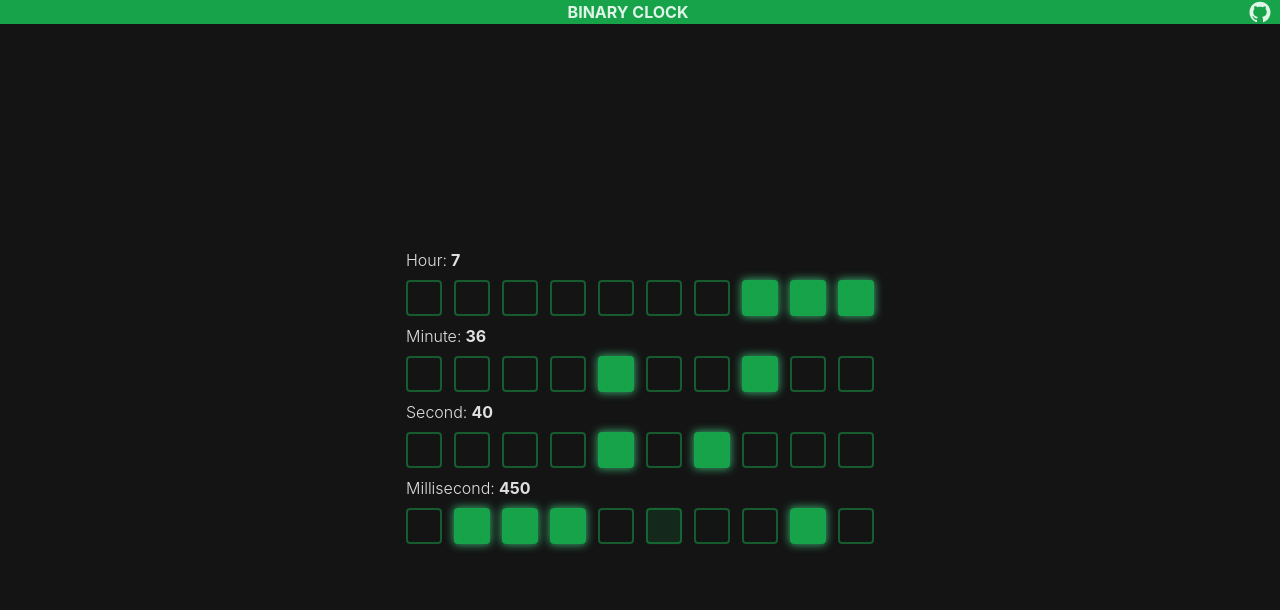
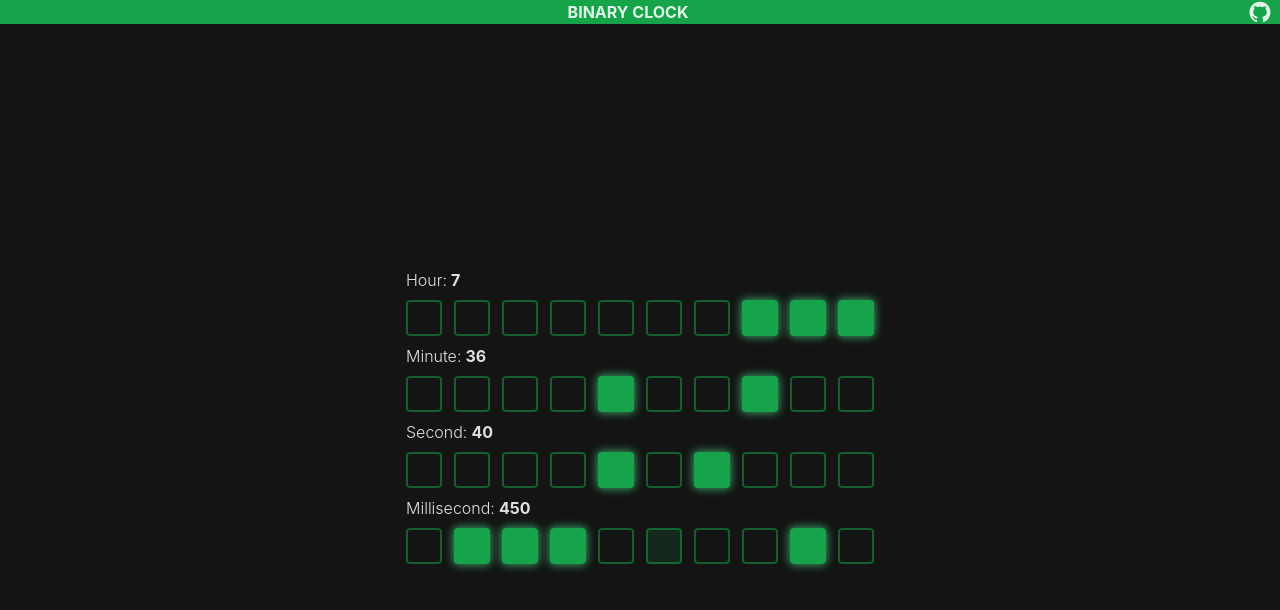
Before and after one commit to beSaif/binary-clock, a React (Vite) app: page / in a window 1280 px wide. Shown: the top 610 px of the page. Built offline with nearby package versions, Linux system fonts and the light colour scheme.

Commit message:
Removed Scroll

```diff
--- a/src/App.jsx
+++ b/src/App.jsx
@@ -11,7 +11,6 @@ const App = () => {
         flex-col
         items-center
         justify-between
-        pb-10
     "
     >
       <Header />
```
